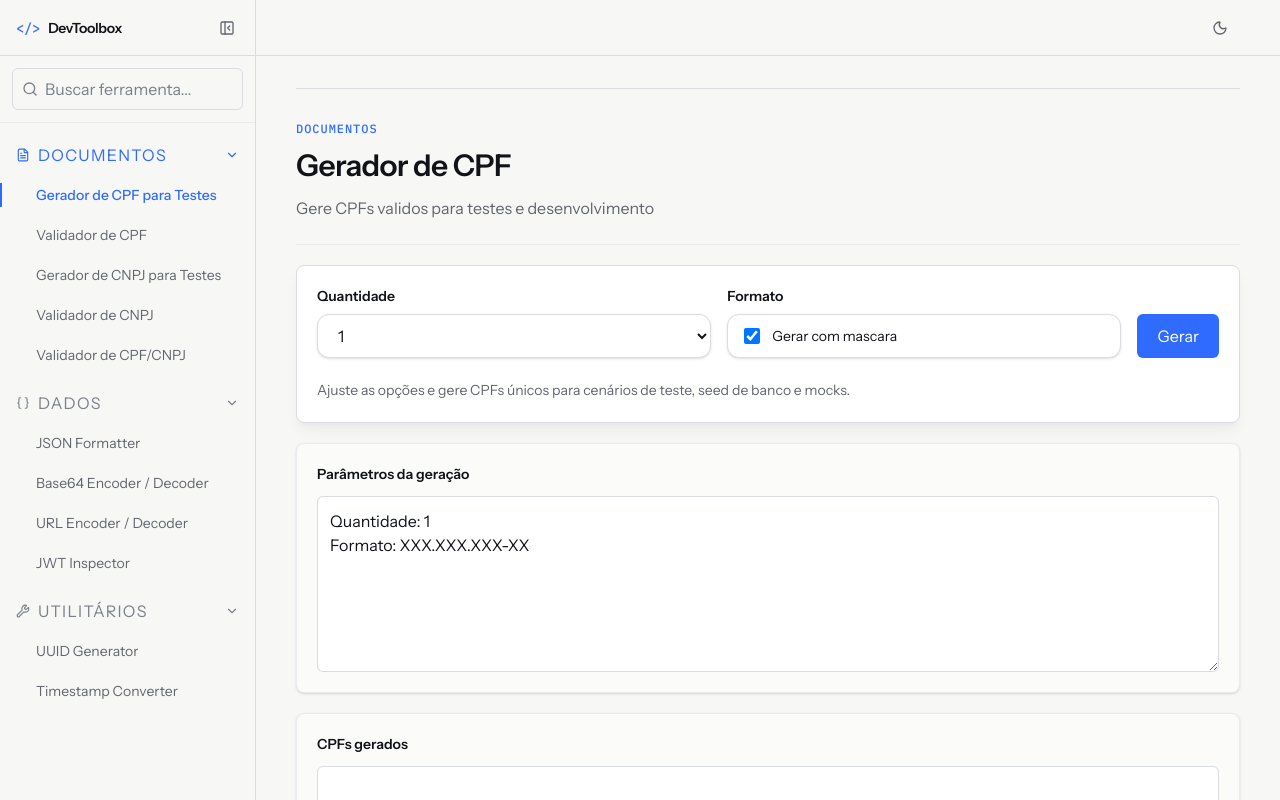
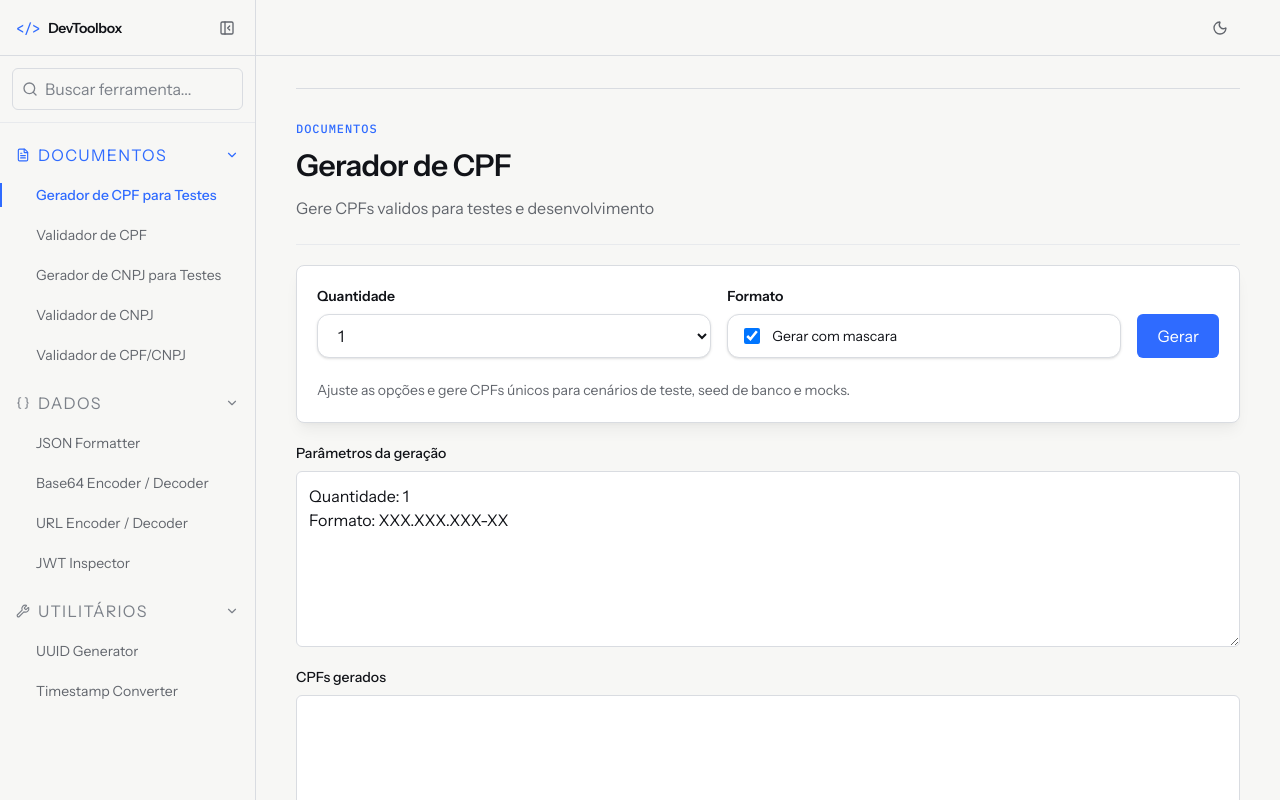
Before and after one commit to GabrielGuilhermess/dev-toolbox, a React (Vite) app: page /cpf-generator in a window 1280 px wide. Shown: the top 800 px of the page. Built offline with nearby package versions, Linux system fonts and the light colour scheme.

Commit message:
refactor(tooling): simplify shared output area

```diff
--- a/src/shared/components/ToolPage/ToolOutput.tsx
+++ b/src/shared/components/ToolPage/ToolOutput.tsx
@@ -1,5 +1,5 @@
 import { useId, type ReactElement } from 'react';
-import { Card, Textarea } from '@/shared/components/ui';
+import { Textarea } from '@/shared/components/ui';
 import CopyButton from '@/shared/components/ToolPage/CopyButton';
 
 export interface ToolOutputProps {
@@ -20,9 +20,9 @@ export default function ToolOutput({
   const textareaId = useId();
 
   return (
-    <Card className="p-5 shadow-sm" variant="inset">
-      <div className="mb-3 flex items-center justify-between gap-3">
-        <label className="text-sm font-semibold" htmlFor={textareaId}>
+    <section>
+      <div className="mb-2 flex items-center justify-between gap-3">
+        <label className="text-sm font-medium" htmlFor={textareaId}>
           {label}
         </label>
 
@@ -37,6 +37,6 @@ export default function ToolOutput({
         rows={rows}
         value={value}
       />
-    </Card>
+    </section>
   );
 }
```
